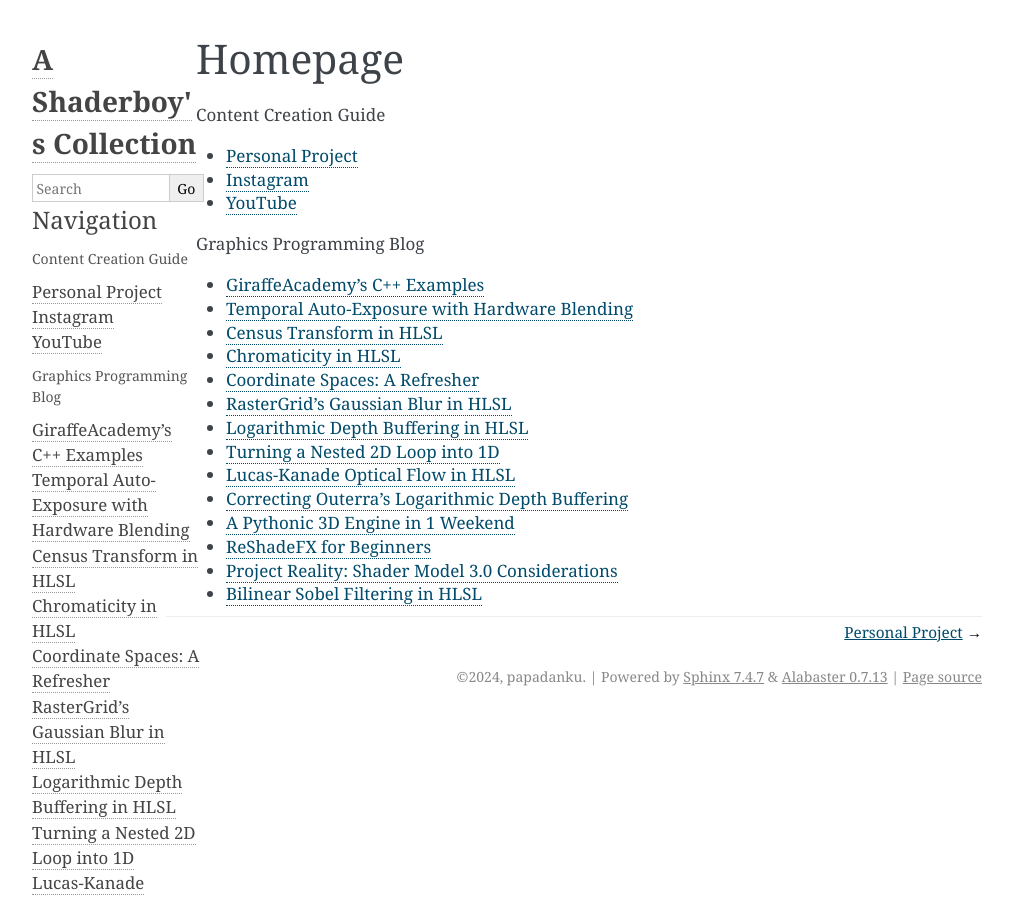
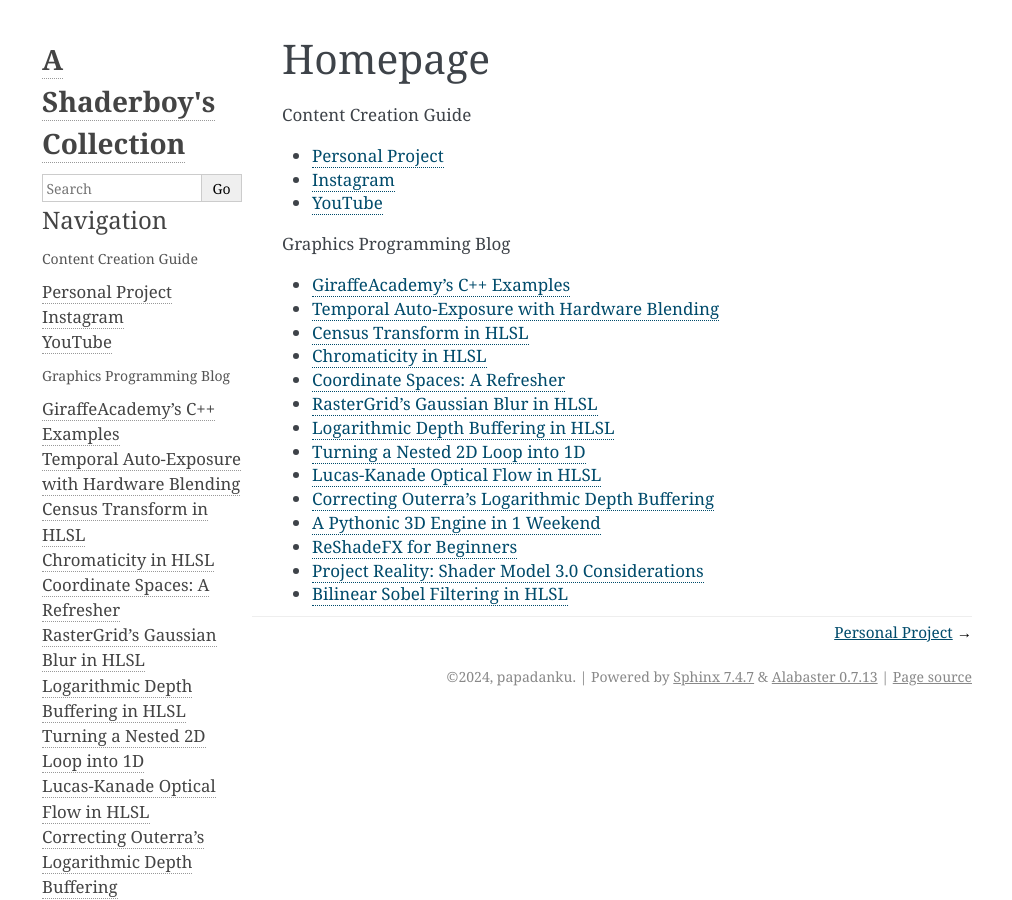
Before and after one commit to papadanku/papadanku.github.io, a Sphinx documentation site: the page built from doc/index.rst, in a window 1280 px wide. Shown: the whole page, without its empty margins (138-1150 px from the left). Built offline with Sphinx 7.4.7, drawn with Linux system fonts in a browser that asks for light colours.

Commit message:
Update conf.py

```diff
--- a/doc/conf.py
+++ b/doc/conf.py
@@ -36,6 +36,4 @@ html_sidebars = {
 html_theme_options = {
     'fixed_sidebar': 'true',
     'show_relbar_bottom': 'true',
-    'page_width': '75%',
-    'sidebar_width': '15%'
 }
```
